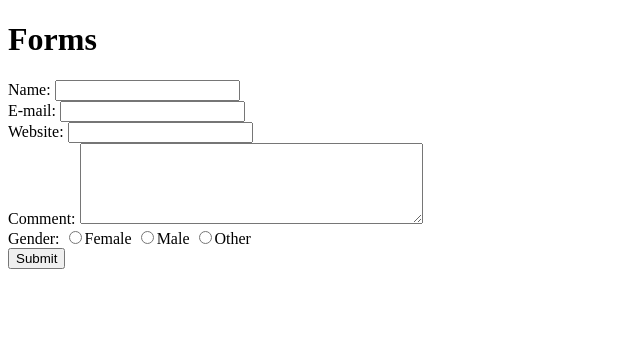
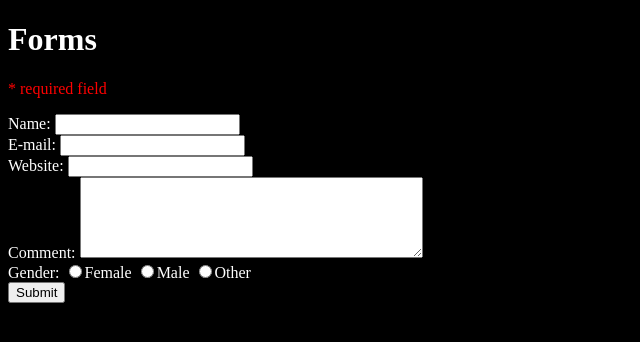
Before and after one commit to anandvipul/php_form, a PHP site: page / in a window 1280 px wide. Shown: the top 342 px of the page, without its empty margins (0-640 px from the left). Run offline with PHP 8.4, Linux system fonts and the light colour scheme.

Commit message:
form required modify

```diff
--- a/index.php
+++ b/index.php
@@ -4,6 +4,7 @@
     <meta charset="UTF-8">
     <meta name="viewport" content="width=device-width, initial-scale=1.0">
     <title>Document</title>
+    <link rel="stylesheet" href="style.css">
 </head>
 <body>
 <?php
@@ -11,29 +12,19 @@
 echo "<h1> Forms </h1>";
 
 ?>
-<form action="<?php echo htmlspecialchars($_SERVER["PHP_SELF"]); ?>" method="post">
-    Name: <input type="text" name="name"> <br>
-    E-mail: <input type="text" name="email"><br>
-    Website: <input type="text" name="website"><br>
-    Comment: <textarea type="comment" name="comment" rows="5" cols="40"></textarea><br>
-    Gender:
-    <input type="radio" name="gender" value="female">Female
-    <input type="radio" name="gender" value="male">Male
-    <input type="radio" name="gender" value="other">Other
-<br>
-    <input type="submit" >
-</form>
 
 <?php
 
 $name = $email = $gender = $comment = $website = "";
+$nameErr = $emailErr = $genderErr = $websiteErr = "";
 
 if ($_SERVER["REQUEST_METHOD"] == "POST") {
-    $name = test_input($_POST["name"]);
-    $email = test_input($_POST["email"]);
-    $website = test_input($_POST["website"]);
-    $comment = test_input($_POST["comment"]);
-    $gender = test_input($_POST["gender"]);
+
+    empty($_POST["name"]) ? $nameErr = "name is required" : $name = test_input($_POST["name"]);
+    empty($_POST['email']) ? $emailErr = "Email is Required" : $email = test_input($_POST["email"]);
+    empty($_POST["gender"]) ? $genderErr = "Gender is required" : $gender = test_input(($_POST["gender"]));
+    empty($_POST["website"]) ? $website = "" : $website = test_input($_POST["website"]);
+    empty($_POST["comment"]) ? $comment = "" : $comment = test_input($_POST["comment"]);
 }
 
 function test_input($data) {
@@ -44,5 +35,22 @@ return $data;
 }
 ?>
 
+<form action="<?php echo htmlspecialchars($_SERVER["PHP_SELF"]); ?>" method="post">
+<p class="error">* required field</p>
+    Name: <input type="text" name="name"><span class="error"><?php echo $nameErr ?> </span><br>
+    E-mail: <input type="text" name="email"> <span class="error"> <?php echo $emailErr ?></span><br>
+    Website: <input type="text" name="website"><span class="error"><?php echo $websiteErr ?></span><br>
+    Comment: <textarea type="comment" name="comment" rows="5" cols="40"></textarea><br>
+    Gender:
+    <input type="radio" name="gender" value="female">Female
+    <input type="radio" name="gender" value="male">Male
+    <input type="radio" name="gender" value="other">Other
+    <span class="error"><?php echo $genderErr ?></span>
+<br>
+    <input type="submit" >
+</form>
+
+
+
 </body>
 </html>
--- /dev/null
+++ b/style.css
@@ -0,0 +1,8 @@
+body {
+    background-color: black;
+    color: white;
+}
+
+.error {
+    color: red;
+}
```
